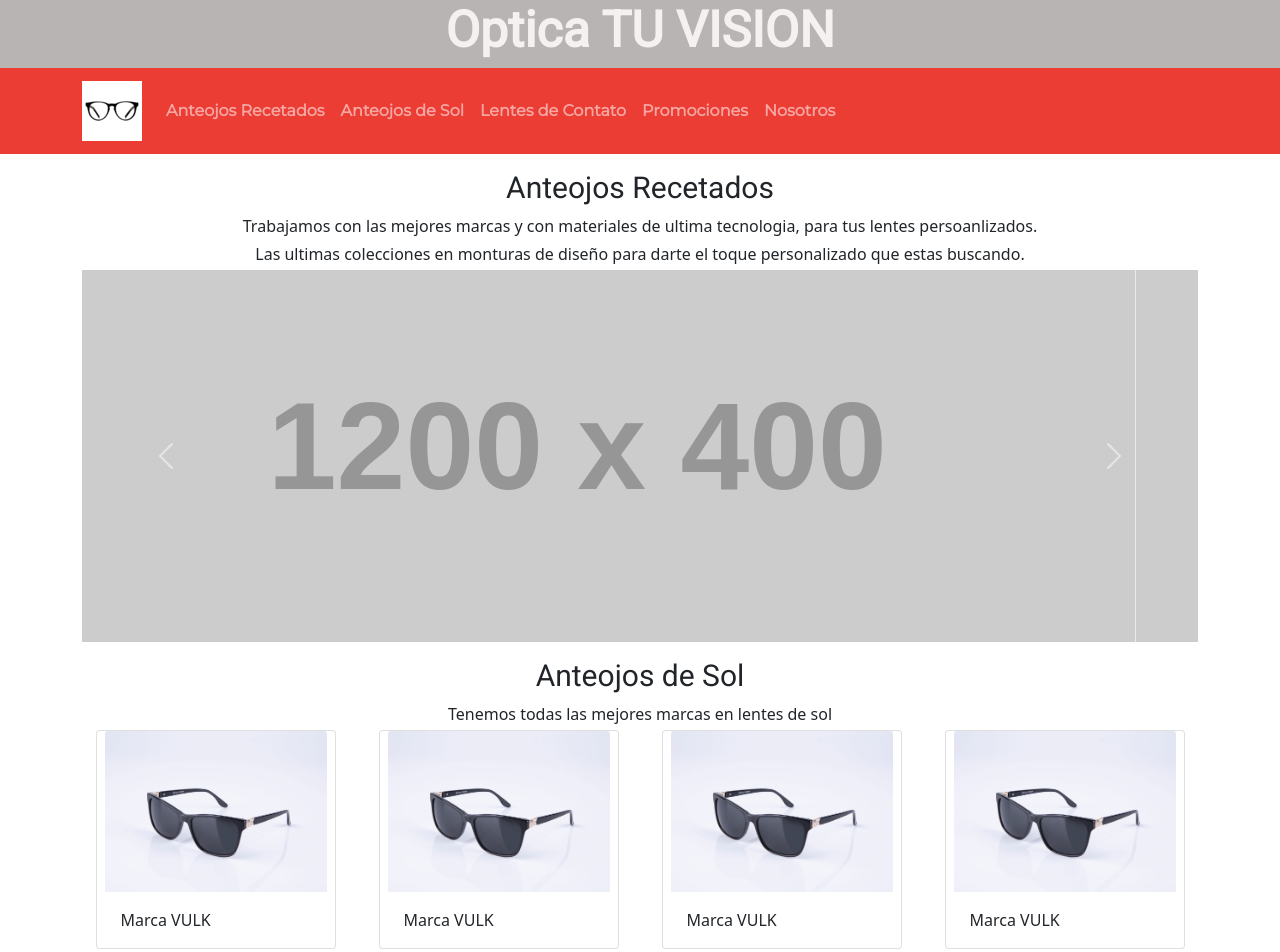
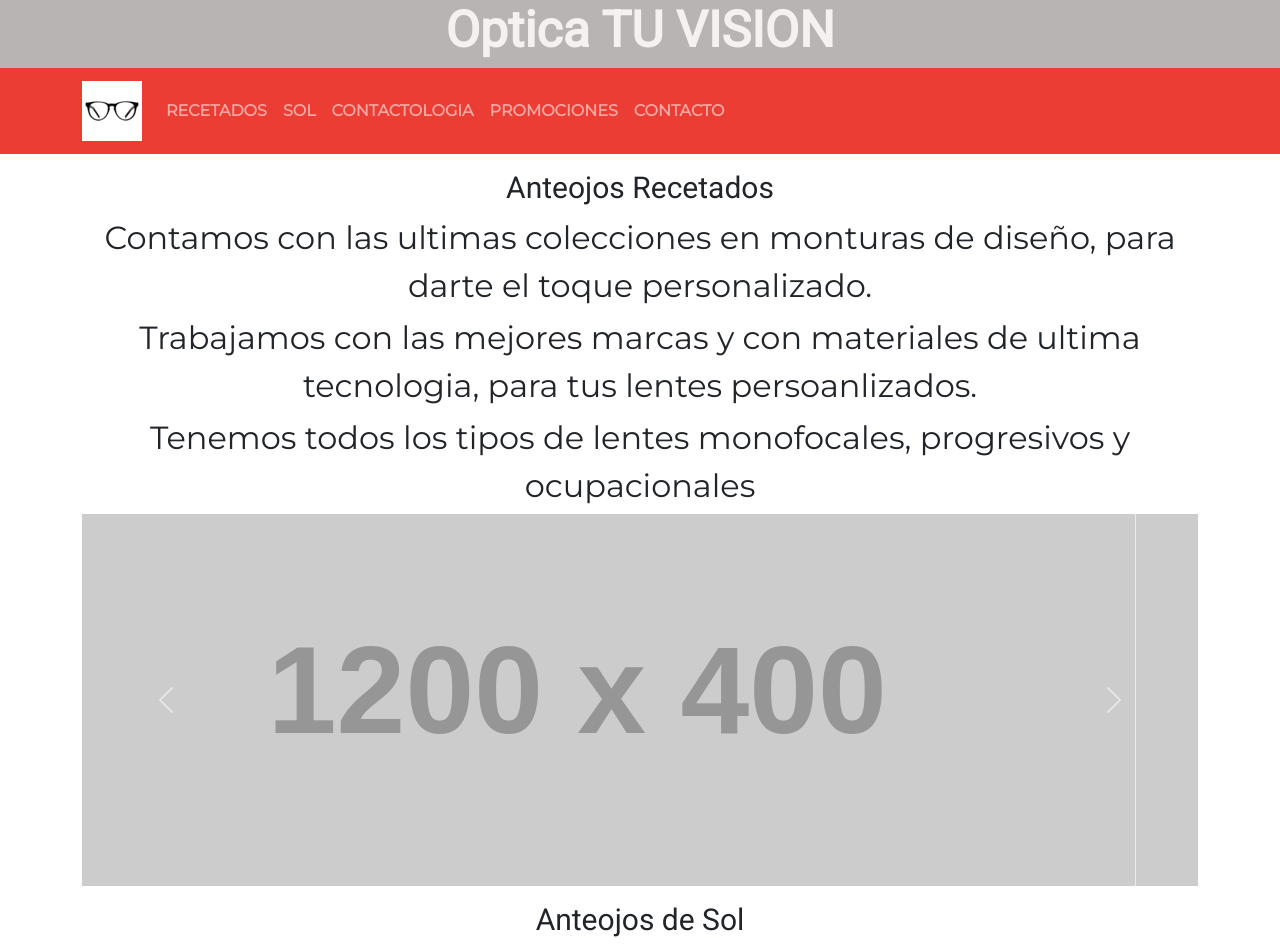
Before and after one commit to jemfo/miProyectoFinalCoder, a website: page Index.html in a window 1280 px wide. Shown: the top 952 px of the page. Drawn offline with nearby package versions, Linux system fonts and the light colour scheme; files that its build step writes are made by us from their sources; placeholder pictures from the web are drawn by us.

Commit message:
Recetados

```diff
--- a/Index.html
+++ b/Index.html
@@ -32,19 +32,19 @@
         <div class="collapse navbar-collapse" id="navbarSupportedContent">
           <ul class="navbar-nav me-auto mb-2 mb-lg-0">
             <li class="nav-item">
-              <a class="nav-link " href="#recetados">Anteojos Recetados</a>
+              <a class="nav-link " href="#recetados">RECETADOS</a>
             </li>
             <li class="nav-item">
-              <a class="nav-link" href="#sol">Anteojos de Sol</a>
+              <a class="nav-link" href="#sol">SOL</a>
             </li>
             <li class="nav-item">
-              <a class="nav-link" href="#lentesCont">Lentes de Contato</a>
+              <a class="nav-link" href="#lentesCont">CONTACTOLOGIA</a>
             </li>
             <li class="nav-item">
-              <a class="nav-link" href="#promos">Promociones</a>
+              <a class="nav-link" href="#promos">PROMOCIONES</a>
             </li>
             <li class="nav-item">
-              <a class="nav-link" href="#nosotros">Nosotros</a>
+              <a class="nav-link" href="#nosotros">CONTACTO</a>
             </li>
           </ul>
         </div>
@@ -52,10 +52,11 @@
   </header>
 
   <main class="container">
-    <section id="recetados" class="rx">
+    <section id="recetados">
       <h2 class="text-center mt-3">Anteojos Recetados</h2>
+      <p class="text-center mb-1">Contamos con las ultimas colecciones en monturas de diseño, para darte el toque personalizado.</p>
       <p class="text-center mb-1">Trabajamos con las mejores marcas y con materiales de ultima tecnologia, para tus lentes persoanlizados.</p>
-      <p class="text-center mb-1">Las ultimas colecciones en monturas de diseño para darte el toque personalizado que estas buscando.</p>
+      <p class="text-center mb-1">Tenemos todos los tipos de lentes monofocales, progresivos y ocupacionales</p>
       <div id="carouselExampleControls" class="carousel slide" data-bs-ride="carousel">
         <div class="carousel-inner">
           <div class="carousel-item active">
--- a/scss/estilos.scss
+++ b/scss/estilos.scss
@@ -8,7 +8,6 @@ header{
 }
 
 h1 {
-  text-align: center;
   color: rgb(245, 241, 241);
   font-size: 50px;
   font-weight: 900;
@@ -19,6 +18,11 @@ h2 {
   font-size: 30px;
   text-align: center;
   font-family: 'Roboto', sans-serif;
+}
+
+p{
+  font-family:'Montserrat', sans-serif;
+  font-size: 2rem;
 }
 
 header {
```
Also changed, not shown: css/estilos.css.
